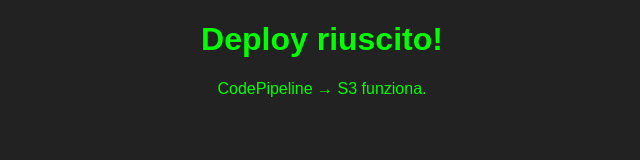
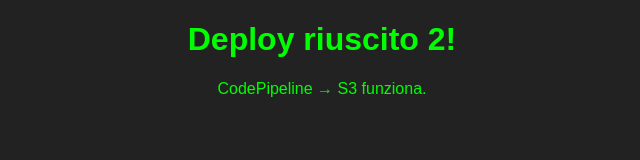
Before and after one commit to mattefurlan/esercizio_static_site_pipeline, a plain HTML site: page index.html in a window 1280 px wide. Shown: the whole page, without its empty margins (318-958 px from the left). Drawn offline with Linux system fonts and the light colour scheme.

Commit message:
Commit di prova

```diff
--- a/index.html
+++ b/index.html
@@ -2,7 +2,7 @@
 <html lang="it">
 <head><meta charset="UTF-8"><title>Deploy riuscito</title></head>
 <body style="font-family:sans-serif;text-align:center;background:#222;color:#0f0;">
-<h1> Deploy riuscito!</h1>
+<h1> Deploy riuscito 2!</h1>
 <p>CodePipeline → S3 funziona.</p>
 </body>
 </html>
```
